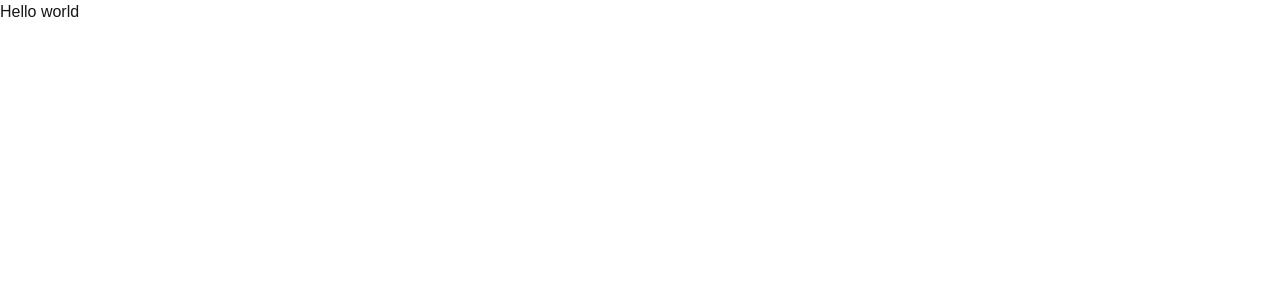
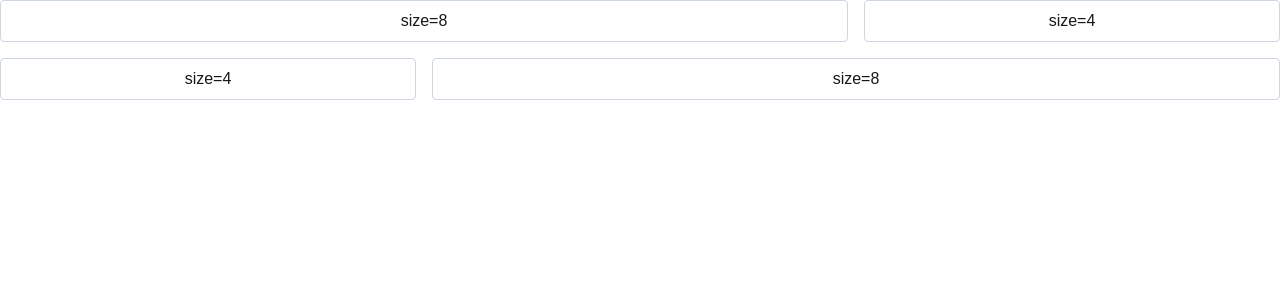
Before and after one commit to incognitoDevOps/role-based-access-control, a Next.js app in the folder frontend/: page / in a window 1280 px wide. Shown: the top 300 px of the page. Built offline with nearby package versions, Linux system fonts and the light colour scheme.

Commit message:
frontend update

```diff
--- a/frontend/app/page.tsx
+++ b/frontend/app/page.tsx
@@ -1,9 +1,43 @@
 import Image from "next/image";
+import * as React from 'react';
+
+import Box from '@mui/system/Box';
+import Grid from '@mui/system/Grid';
+import styled from '@mui/system/styled';
+
+const Item = styled('div')(({ theme }) => ({
+  backgroundColor: '#fff',
+  border: '1px solid',
+  borderColor: '#ced7e0',
+  padding: theme.spacing(1),
+  borderRadius: '4px',
+  textAlign: 'center',
+  ...theme.applyStyles('dark', {
+    backgroundColor: '#1A2027',
+    borderColor: '#444d58',
+  }),
+}));
 
 export default function Home() {
   return (
     <div>
-      <h1>Hello world</h1>
+    <Box sx={{ flexGrow: 1 }}>
+      <Grid container spacing={2}>
+        <Grid size={8}>
+          <Item>size=8</Item>
+        </Grid>
+        <Grid size={4}>
+          <Item>size=4</Item>
+        </Grid>
+        <Grid size={4}>
+          <Item>size=4</Item>
+        </Grid>
+        <Grid size={8}>
+          <Item>size=8</Item>
+        </Grid>
+      </Grid>
+    </Box>
+
     </div>
   );
 }
```
